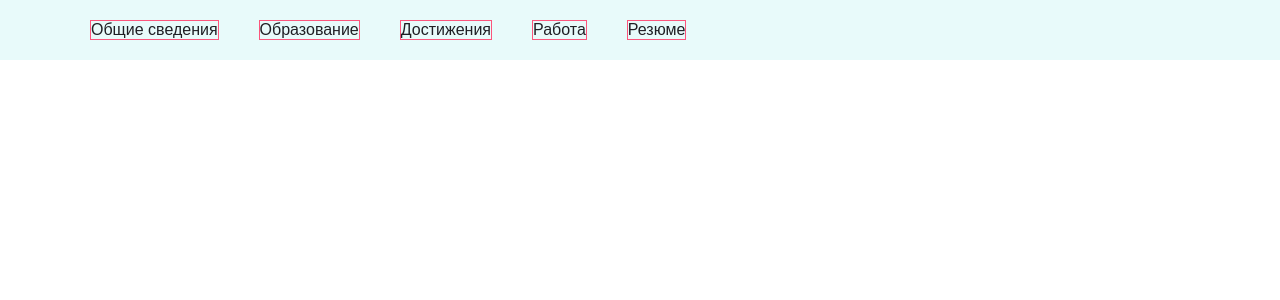
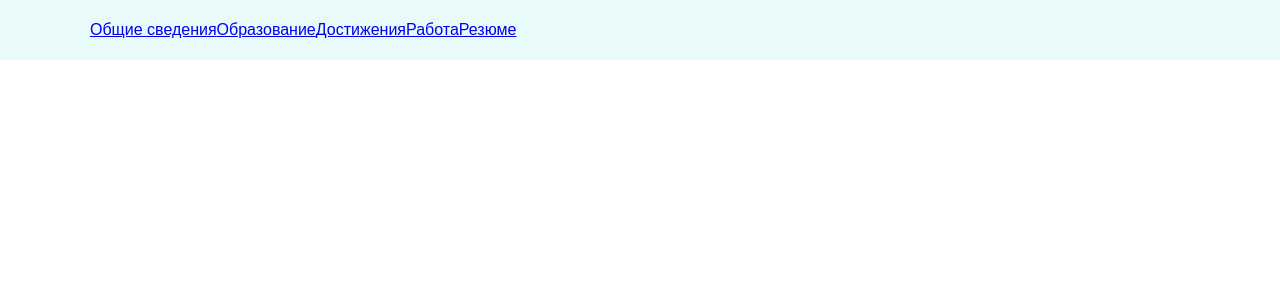
Before and after one commit to KiBee/StudPortfolio, a Flask app: page / in a window 1280 px wide. Shown: the top 300 px of the page. Run offline with Flask 2, Linux system fonts and the light colour scheme.

Commit message:
test css

```diff
--- a/ilh/__init__.py
+++ b/ilh/__init__.py
@@ -1,10 +1,7 @@
-import os
-
 from flask import Flask
 from flask_login import LoginManager
 from flask_sqlalchemy import SQLAlchemy
 
-# static_path = os.path.join(project_root, '../static')
 app = Flask(__name__, static_folder='../static')
 app.secret_key = 'gachimuchi'
 app.config['SQLALCHEMY_TRACK_MODIFICATIONS'] = False
--- a/ilh/templates/Index.html
+++ b/ilh/templates/Index.html
@@ -8,10 +8,11 @@
 
     <title>StudPortfolio</title>
 
+    <link rel="stylesheet" href="{{ url_for( 'static', filename='style.css')}}">
+
     <link rel="stylesheet" href="https://necolas.github.io/normalize.css/8.0.1/normalize.css">
     <script src="https://ajax.googleapis.com/ajax/libs/jquery/3.5.1/jquery.min.js"></script>
 
-    <link rel="stylesheet" href="{{ url_for( 'static', filename='style.css')}}">
 
 
 </head>
--- a/static/style.css
+++ b/static/style.css
@@ -10,12 +10,15 @@ header nav {
     display: flex;
 }
 
-header nav a {
-    color: #1f1f24;
-    text-decoration: none;
-    margin-right: 40px;
-    border: 1px solid #fc557c;
-}
+/*header nav a {*/
+/*    color: #1f1f24;*/
+/*    text-decoration: none;*/
+/*    margin-right: 40px;*/
+/*    border: 2px solid #fc557c;*/
+/*    border-radius: 3px;*/
+
+
+/*}*/
 
 .fixed-container {
     width: 1100px;
```
